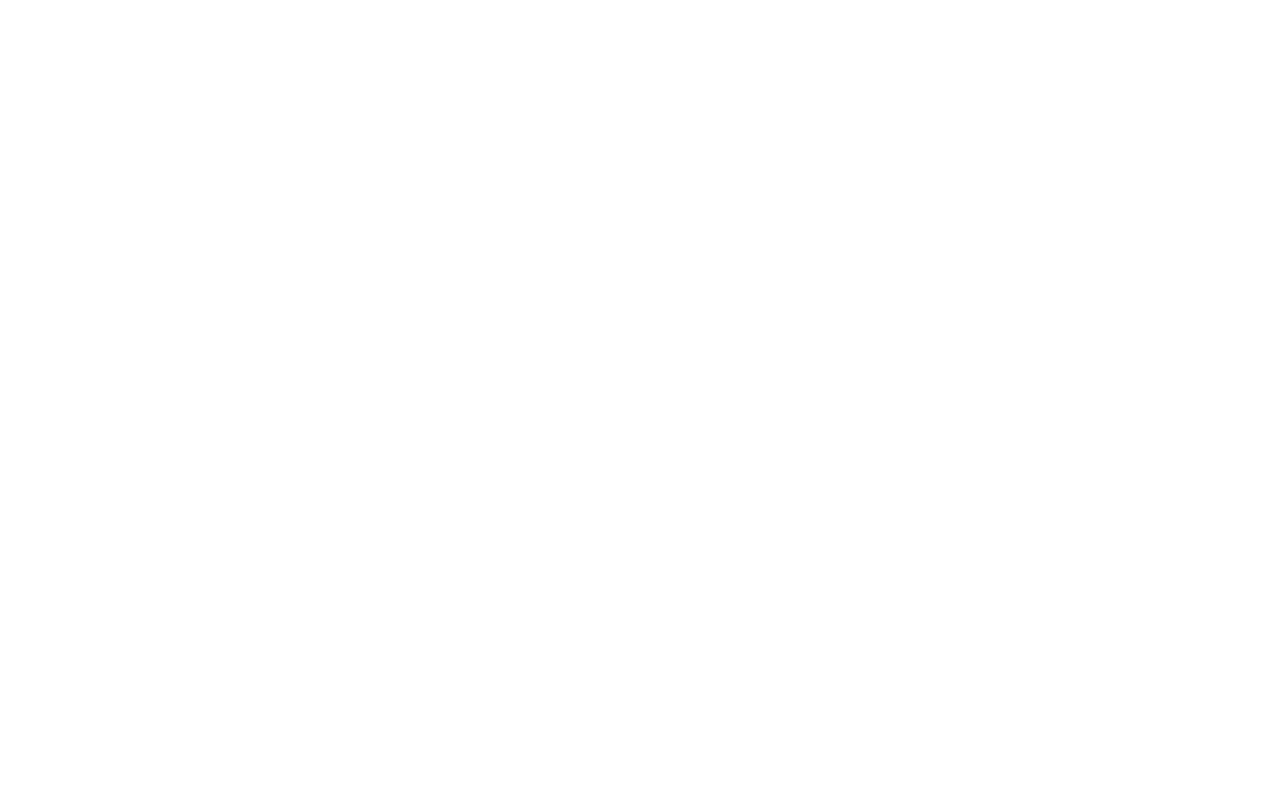
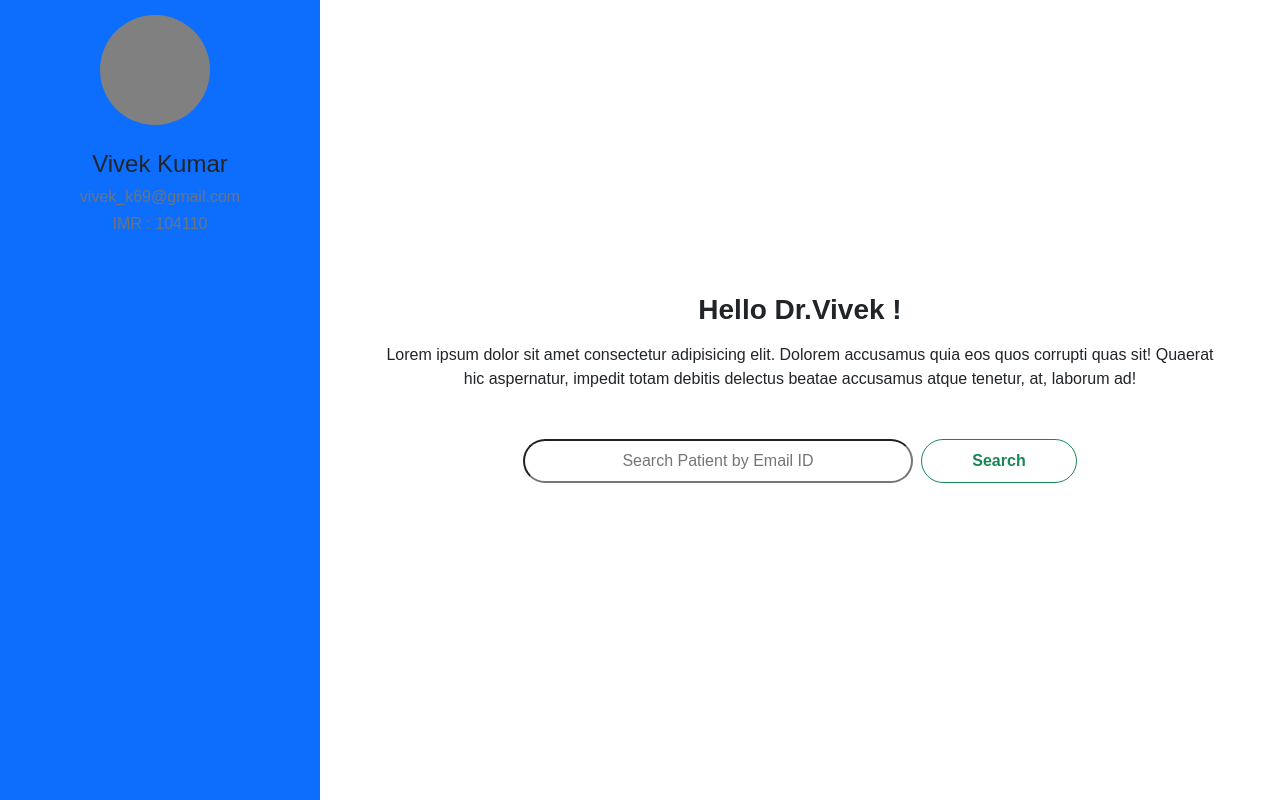
Before and after one commit to vivek2293/MediLocker, a React (Create React App) app in the folder frontend/: page /admin in a window 1280 px wide. Before the commit this address had no page. Built offline with nearby package versions, Linux system fonts and the light colour scheme.

Commit message:
admin dashboard config

```diff
--- a/frontend/src/App.jsx
+++ b/frontend/src/App.jsx
@@ -11,6 +11,7 @@ import Login from './components/Login'
 import AdminLogin from './components/AdminLogin'
 import SingleRecord from "./components/SingleRecord";
 import PatientDashboard from "./components/PatientDashboard";
+import AdminDashboard from "./components/AdminDashboard";
 import ReportForm from "./components/ReportForm";
 
 function App() {
@@ -19,6 +20,7 @@ function App() {
       <Routes>
         <Route exact path="/" element={<><Navbar /><Home /></>} />
         <Route exact path="/user" element={<><PatientDashboard /></>} />
+        <Route exact path="/admin" element={<><AdminDashboard /></>} />
         <Route exact path="/about" element={<><Navbar /><About /></>} />
         <Route exact path="/login" element={<><Navbar /><LoginOption message="Login" /></>} />
         <Route exact path="/login/patient" element={<><Navbar /><Login /></>} />
--- a/frontend/src/components/AdminDashboard.jsx
+++ b/frontend/src/components/AdminDashboard.jsx
@@ -1,12 +1,15 @@
 import axios from "axios";
 import React from "react";
-function searchByEmail(){
-    const email=document.getElementById('email').value;
-    try {
-        axios.post('localhost:5000/report',{email_id: email});
-    } catch (error){
-        console.log(error);
-    }
+import '../css/admindashboard.css'
+import AdminSearch from "./AdminSearch";
+function searchByEmail() {
+  const email = document.getElementById('email').value;
+  try {
+    axios.post('localhost:5000/report', { email_id: email });
+  } catch (error) {
+    console.log(error);
+  }
+  console.log('ho gaya')
 }
 function AdminDashboard(props) {
   const dashboardSection = {
@@ -24,32 +27,17 @@ function AdminDashboard(props) {
         className="dashboardSection row align-items-center"
         style={dashboardSection}
       >
-        <div className="container justify-content-center  col-9">
-          <div className="helloPrompt text-center">
-            <h3 className="display-4 fw-bold mb-3">Hello Dr.{props.name}Vivek !</h3>
-            <p className="mx-5 mb-5">Lorem ipsum dolor sit amet consectetur adipisicing elit. Dolorem accusamus quia eos quos corrupti quas sit! Quaerat hic aspernatur, impedit totam debitis delectus beatae accusamus atque tenetur, at, laborum ad!</p>
-          </div>
-          <form class="d-flex justify-content-center mt-2" role="search">
-            <input
-              class="me-2 rounded-pill col-5 text-center p-2"
-              type="email"
-              placeholder="Search Patient by Email ID"
-              aria-label="Search"
-              id="email"
-            />
-            <button
-              class="btn btn-outline-success rounded-pill col-2 p-2 fw-bold fs-5"
-              type="submit"
-              onClick={searchByEmail}
-            >
-              Search
-            </button>
-          </form>
-        </div>
-        <div className="col-3 bg-primary" style={docInfoSection}>
-          {/* <button>info</button> */}
+        <div className="col-md-3 bg-primary d-flex flex-column justify-content-start align-items-center" style={docInfoSection} id='profileSection'>
+          <svg height="150" width="150">
+            <circle cx="70" cy="70" r="55" fill="grey" />
+          </svg>
+          <h4>{props.name}Vivek Kumar</h4>
+          <h6 className="text-muted">{props.email}vivek_k69@gmail.com</h6>
+          <h6 className="text-muted">IMR : {props.imr}104110</h6>
 
         </div>
+        <AdminSearch name="Vivek" searchByEmail={searchByEmail}/>
+
       </section>
     </>
   );
--- /dev/null
+++ b/frontend/src/components/AdminSearch.jsx
@@ -0,0 +1,32 @@
+import React from "react";
+
+function AdminSearch(props) {
+    return (
+        <>
+            <div className="container justify-content-center col-md-9">
+                <div className="helloPrompt text-center">
+                    <h3 className="display-md-4 fw-bold mb-3">Hello Dr.{props.name} !</h3>
+                    <p className="mx-md-5 mb-5">Lorem ipsum dolor sit amet consectetur adipisicing elit. Dolorem accusamus quia eos quos corrupti quas sit! Quaerat hic aspernatur, impedit totam debitis delectus beatae accusamus atque tenetur, at, laborum ad!</p>
+                </div>
+                <div class="d-flex justify-content-center my-4">
+                    <input
+                        class="me-2 rounded-pill col-md-5 text-center p-2"
+                        type="email"
+                        placeholder="Search Patient by Email ID"
+                        aria-label="Search"
+                        id="email"
+                    />
+                    <button
+                        class="btn btn-outline-success rounded-pill col-md-2 p-2 fw-bold fs-md-5"
+                        type="submit"
+                        onClick={props.searchByEmail}
+                    >
+                        Search
+                    </button>
+                </div>
+            </div>
+        </>
+    )
+}
+
+export default AdminSearch;
--- a/frontend/src/css/about.css
+++ b/frontend/src/css/about.css
@@ -1,5 +1,5 @@
 #aboutArea{
-    background-color: #2B7A78;
+    background-color: #C3BEF0;
     height: 100vh;
     /* color: #DEF2F1; */
 }
--- /dev/null
+++ b/frontend/src/css/admindashboard.css
@@ -0,0 +1,5 @@
+@media (max-width:620px) {
+	#profileSection{
+        max-height: 70vh;
+    }
+}
```
